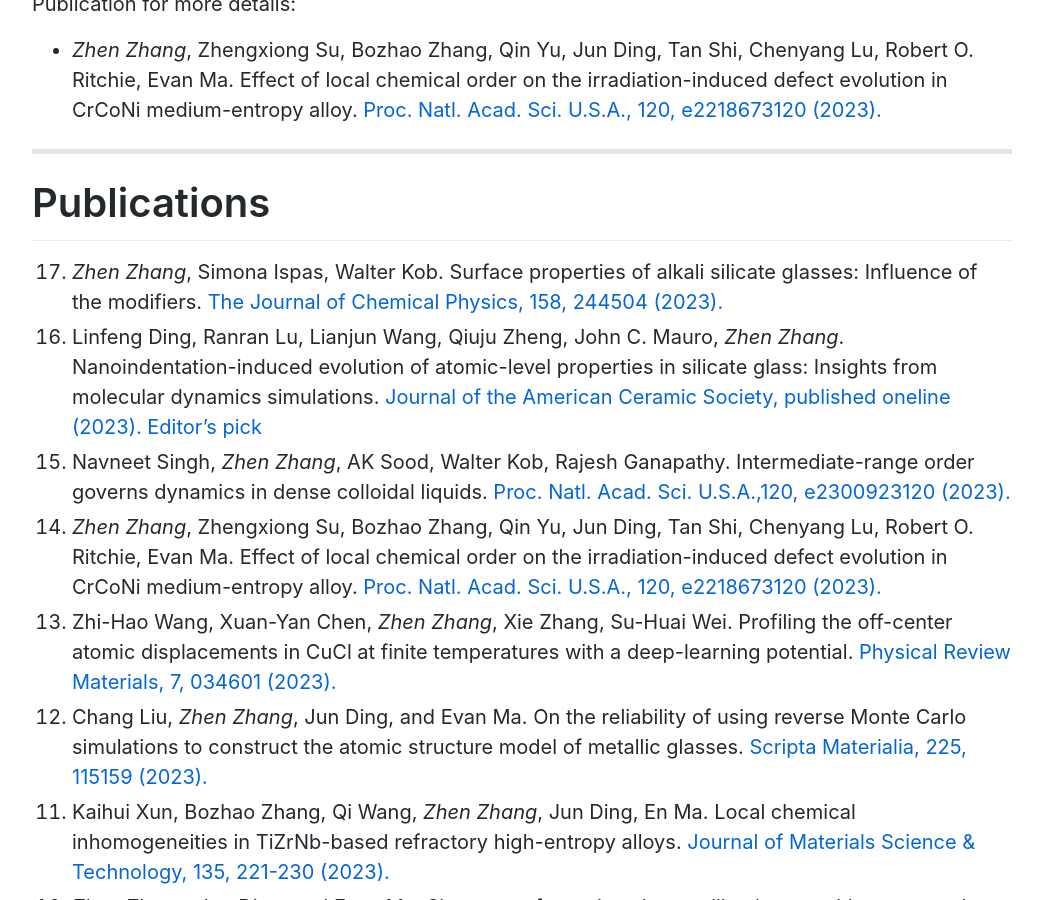
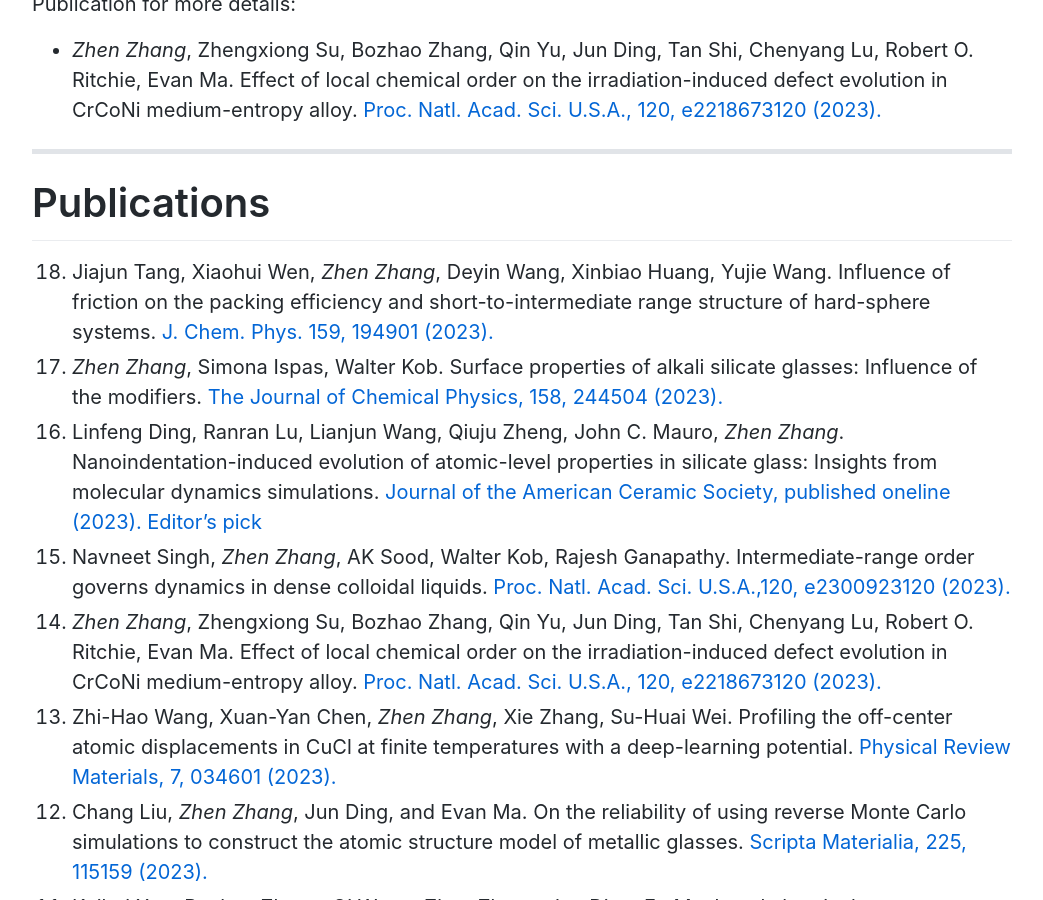
Before and after one commit to zhenzhang1991/zhenzhang1991.github.io, a Jekyll site: the page built from index.md, in a window 1280 px wide and 900 px high, scrolled down 4594 px. Shown: the whole window, without its empty margins (118-1161 px from the left). Built offline with Jekyll 4.4.1, drawn with Linux system fonts in a browser that asks for light colours; Markdown is read by kramdown in place of the engine named in the settings; comment, search, counter and statistics services are not loaded.

Commit message:
Update index.md

```diff
--- a/index.md
+++ b/index.md
@@ -85,7 +85,7 @@ Publication for more details:
 * * *
 
 # Publications
-
+1. Jiajun Tang, Xiaohui Wen, *Zhen Zhang*, Deyin Wang, Xinbiao Huang, Yujie Wang. Influence of friction on the packing efficiency and short-to-intermediate range structure of hard-sphere systems. [J. Chem. Phys. 159, 194901 (2023).](https://doi.org/10.1063/5.0175513)
 1. *Zhen Zhang*, Simona Ispas, Walter Kob. Surface properties of alkali silicate glasses: Influence of the modifiers. [The Journal of Chemical Physics, 158, 244504 (2023).](https://doi.org/10.1063/5.0155497)
 1. Linfeng Ding, Ranran Lu, Lianjun Wang, Qiuju Zheng, John C. Mauro, *Zhen Zhang*. Nanoindentation-induced evolution of atomic-level properties in silicate glass: Insights from molecular dynamics simulations. [Journal of the American Ceramic Society, published oneline (2023). Editor's pick](https://doi.org/10.1111/jace.19230)
 1. Navneet Singh, *Zhen Zhang*, AK Sood, Walter Kob, Rajesh Ganapathy. Intermediate-range order governs dynamics in dense colloidal liquids. [Proc. Natl. Acad. Sci. U.S.A.,120, e2300923120 (2023).](https://www.pnas.org/doi/abs/10.1073/pnas.2300923120)
```
